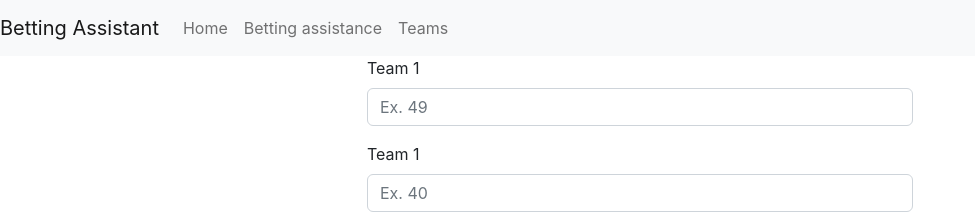
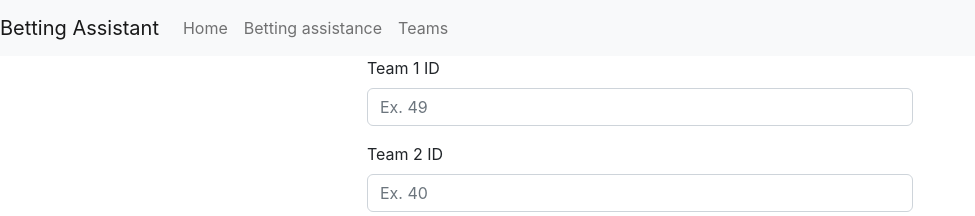
Before and after one commit to proman3419/Betting-Assistant, a React (Create React App) app in the folder betting-assistant-f/: page /formView in a window 1280 px wide. Shown: the top 216 px of the page, without its empty margins (0-975 px from the left). Built offline with nearby package versions, Linux system fonts and the light colour scheme.

Commit message:
Minor changes

```diff
--- a/betting-assistant-f/src/FormView.js
+++ b/betting-assistant-f/src/FormView.js
@@ -23,9 +23,9 @@ function FormView() {
       console.log(data);
       let result = data["result"];
       let resultPretty = "";
-      if (result == "win") {
+      if (result === "win") {
         resultPretty = "Team 1 will win";
-      } else if (result == "lose") {
+      } else if (result === "lose") {
         resultPretty = "Team 2 will win";
       } else {
         resultPretty = "Teams will draw";
@@ -40,7 +40,7 @@ function FormView() {
           <Row>
             <Col md={{ span: 6, offset: 3 }}>
               <Form.Group className="mb-3" controlId="team1Input">
-                <Form.Label>Team 1</Form.Label>
+                <Form.Label>Team 1 ID</Form.Label>
                 <Form.Control type="text" id="team1Input" name="team1Input" placeholder="Ex. 49" />
               </Form.Group>
             </Col>
@@ -49,7 +49,7 @@ function FormView() {
           <Row>
             <Col md={{ span: 6, offset: 3 }}>
               <Form.Group className="mb-3" controlId="team2Input">
-                <Form.Label>Team 1</Form.Label>
+                <Form.Label>Team 2 ID</Form.Label>
                 <Form.Control type="text" id="team2Input" name="team2Input" placeholder="Ex. 40" />
               </Form.Group>
             </Col>
```
